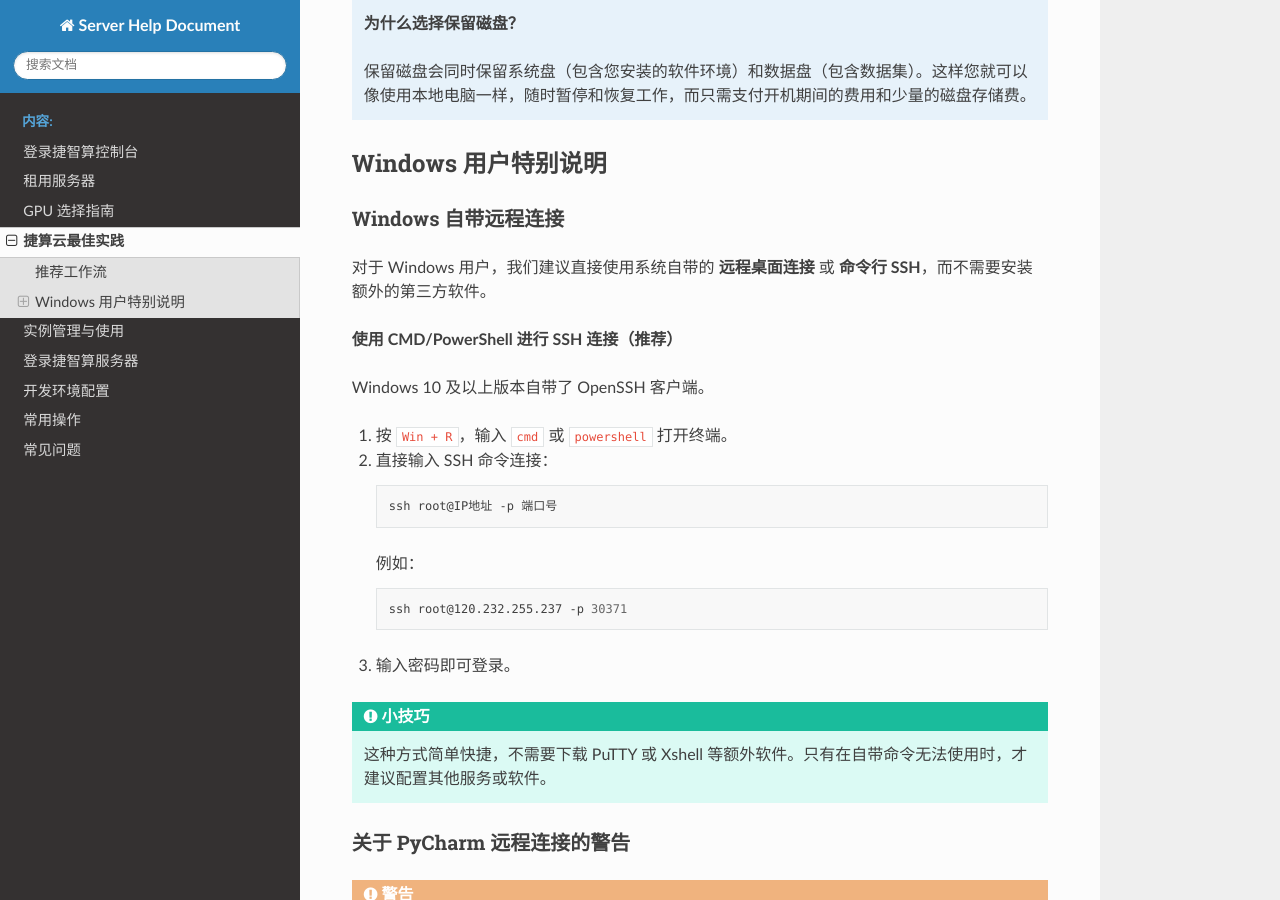
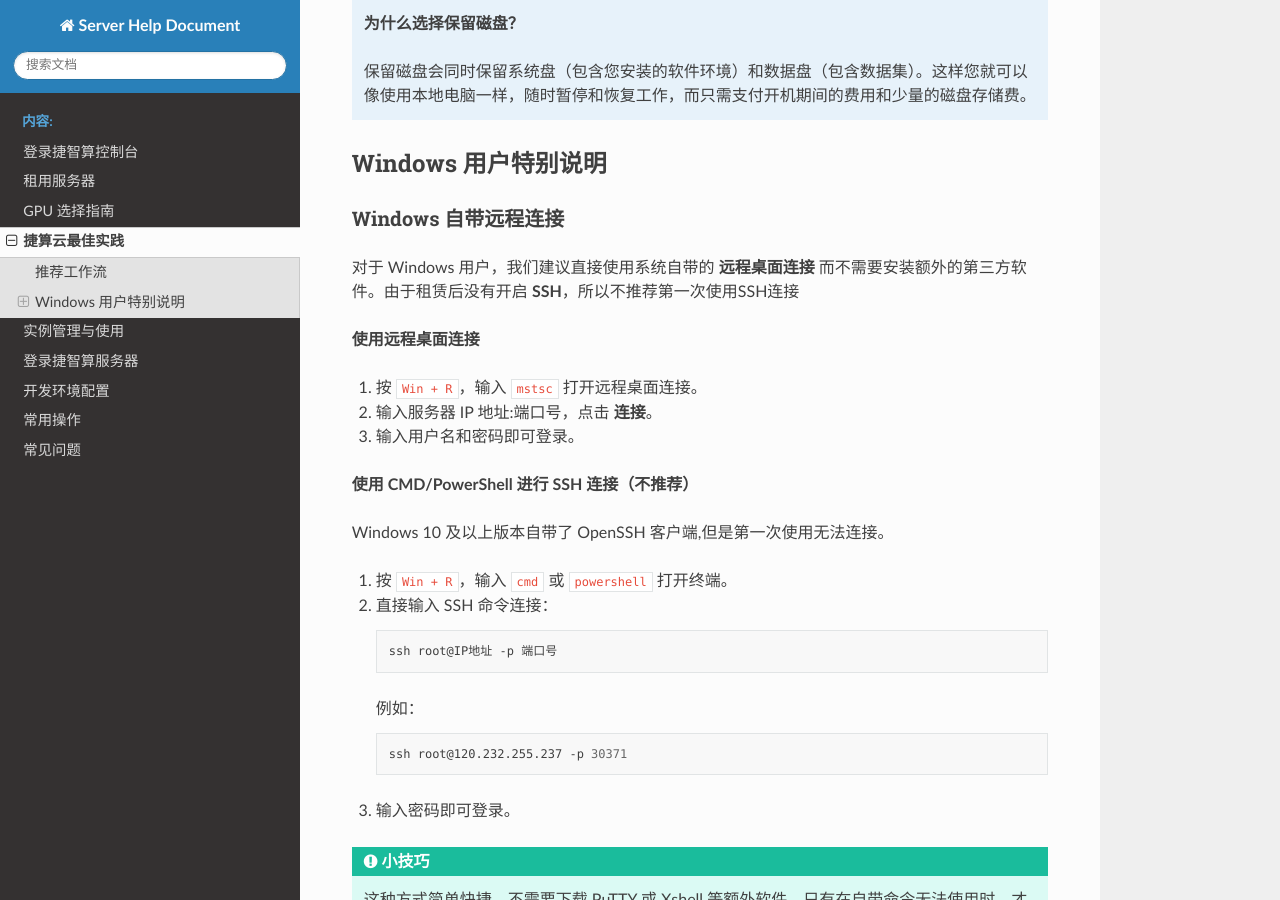
Before and after one commit to cuijiayu20/Server-Help-Document, a Sphinx documentation site: the page built from docs/source/best_practices.rst, in a window 1280 px wide and 900 px high, scrolled down 808 px. Built offline with Sphinx 7.4.7 and the Read the Docs theme 3.1.0, drawn with Linux system fonts in a browser that asks for light colours.

Commit message:
docs: add best practices documentation

```diff
--- a/docs/source/best_practices.rst
+++ b/docs/source/best_practices.rst
@@ -43,11 +43,17 @@ Windows 用户特别说明
 Windows 自带远程连接
 ~~~~~~~~~~~~~~~~~~~~
 
-对于 Windows 用户，我们建议直接使用系统自带的 **远程桌面连接** 或 **命令行 SSH**，而不需要安装额外的第三方软件。
+对于 Windows 用户，我们建议直接使用系统自带的 **远程桌面连接** 而不需要安装额外的第三方软件。由于租赁后没有开启 **SSH**，所以不推荐第一次使用SSH连接
 
-**使用 CMD/PowerShell 进行 SSH 连接（推荐）**
+**使用远程桌面连接**
 
-Windows 10 及以上版本自带了 OpenSSH 客户端。
+1. 按 ``Win + R``，输入 ``mstsc`` 打开远程桌面连接。
+2. 输入服务器 IP 地址:端口号，点击 **连接**。
+3. 输入用户名和密码即可登录。
+
+**使用 CMD/PowerShell 进行 SSH 连接（不推荐）**
+
+Windows 10 及以上版本自带了 OpenSSH 客户端,但是第一次使用无法连接。
 
 1. 按 ``Win + R``，输入 ``cmd`` 或 ``powershell`` 打开终端。
 2. 直接输入 SSH 命令连接：
```
